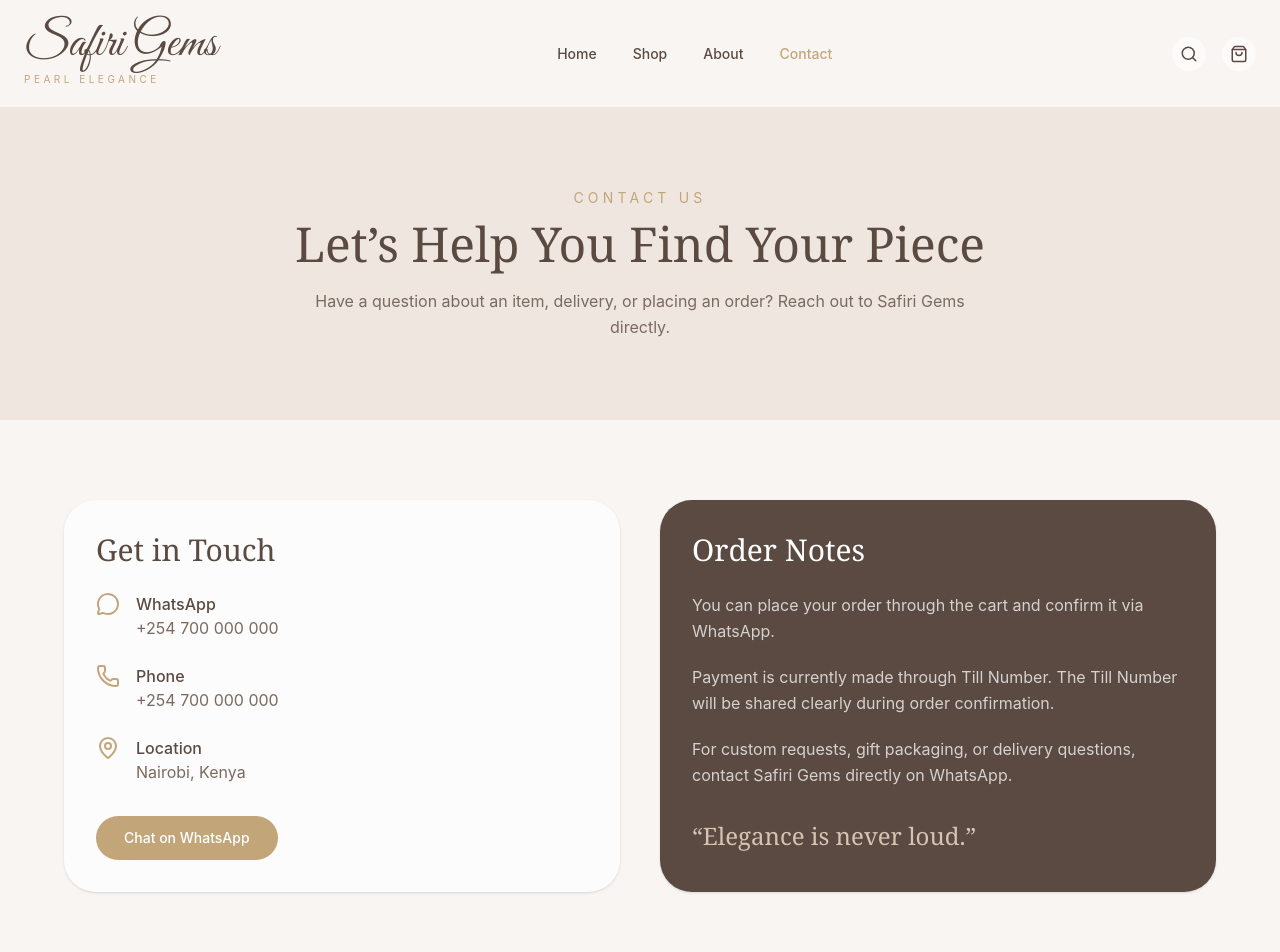
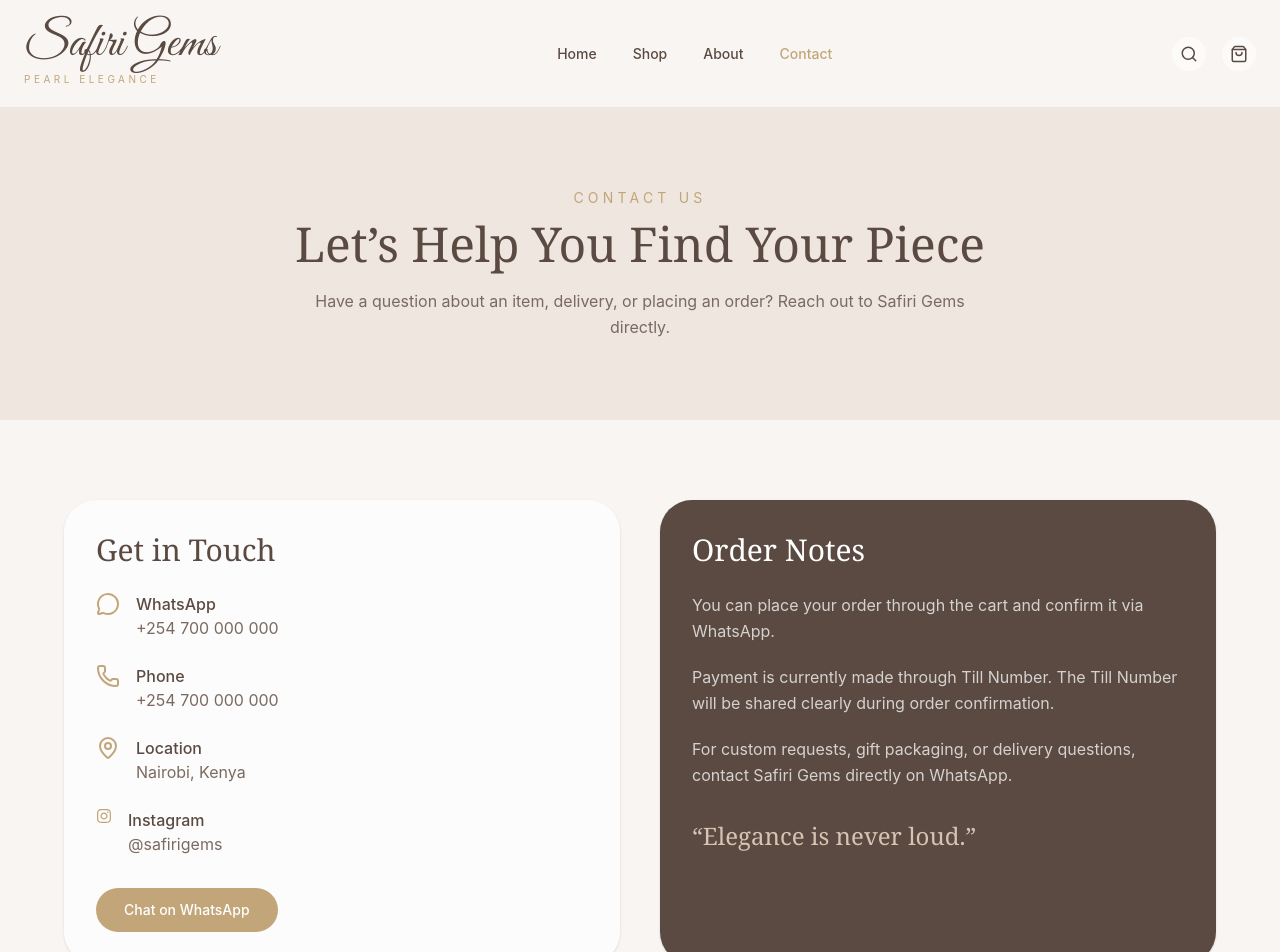
Before and after one commit to CynthiaMugo/Safiri_Gems, a React (Vite) app in the folder safiri-frontend/: page /contact in a window 1280 px wide. Shown: the top 952 px of the page. Built offline with nearby package versions, Linux system fonts and the light colour scheme.

Commit message:
Add Instagram link to Contact page with icon for enhanced social media presence

```diff
--- a/safiri-frontend/src/pages/Contact.jsx
+++ b/safiri-frontend/src/pages/Contact.jsx
@@ -1,6 +1,7 @@
 import Navbar from "../components/Navbar";
 import Footer from "../components/Footer";
 import { Phone, MessageCircle, MapPin } from "lucide-react";
+import { FaInstagram } from "react-icons/fa";
 
 function Contact() {
   return (
@@ -54,6 +55,21 @@
                     <p>Nairobi, Kenya</p>
                   </div>
                 </div>
+                <div className="flex gap-4">
+                    <FaInstagram className="text-[#c2a67a]" />
+                    <div>
+                    <p className="font-medium text-[#5a4a42]">Instagram</p>
+                    <a
+                        href="https://www.instagram.com/safirigems/"
+                        target="_blank"
+                        rel="noreferrer"
+                        className="hover:text-[#c2a67a] transition"
+                    >
+                        @safirigems
+                    </a>
+                    </div>
+                </div>
+
               </div>
 
               <a
```
